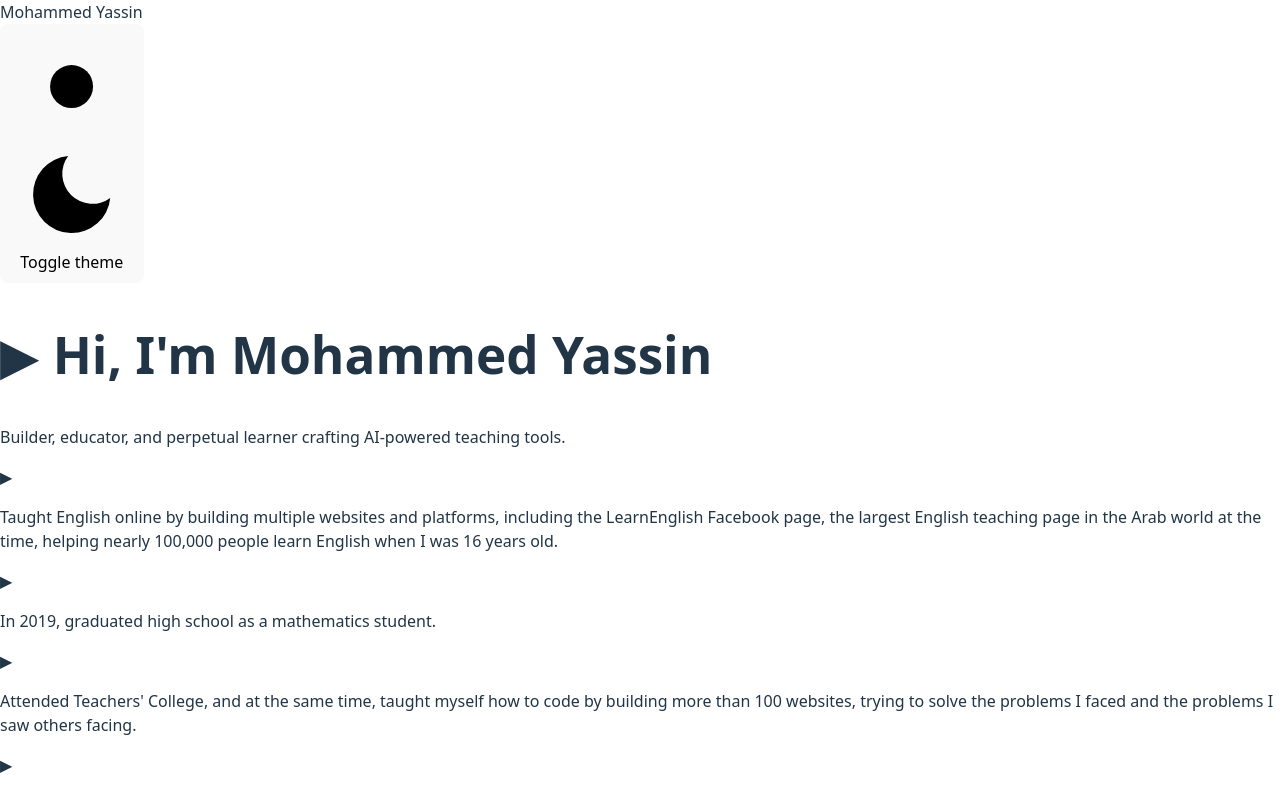
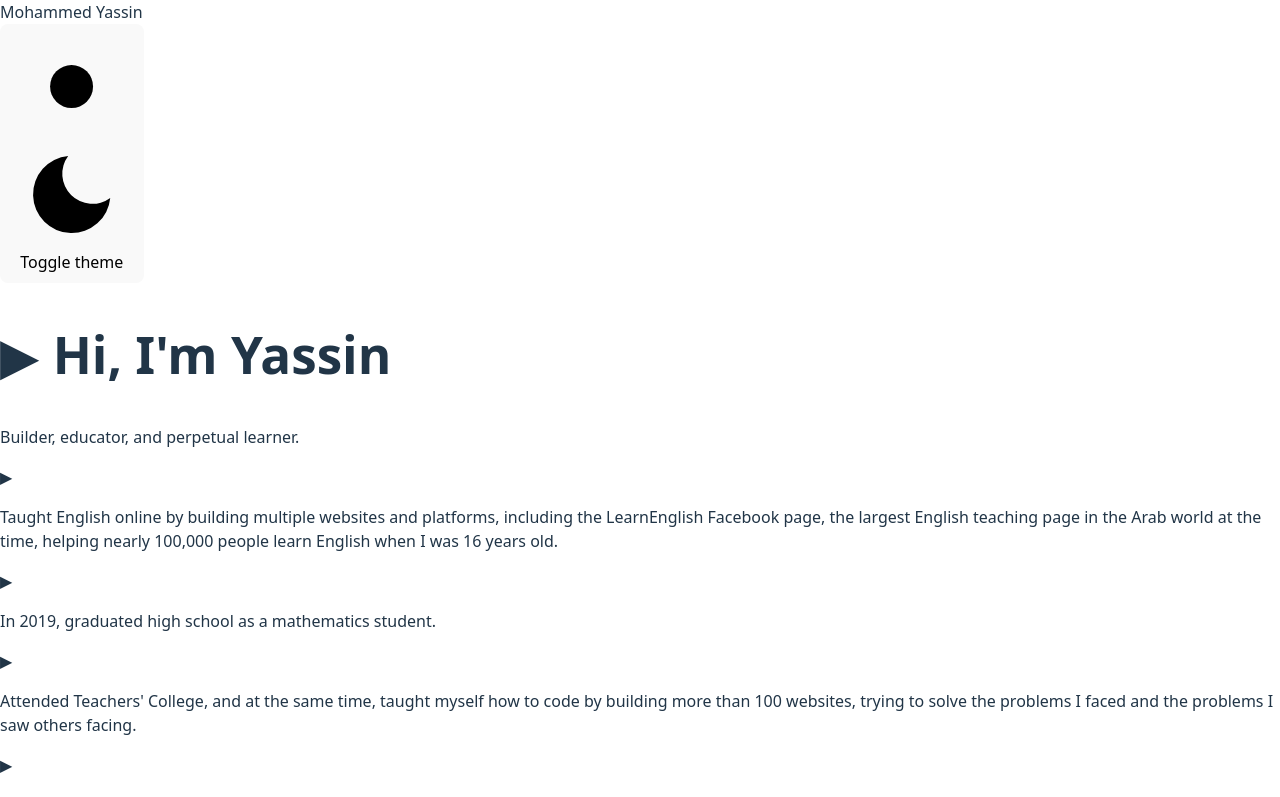
Before and after one commit to yassincodes/moyassin, a React (Vite) app: page / in a window 1280 px wide. Shown: the top 797 px of the page. Built offline with nearby package versions, Linux system fonts and the light colour scheme.

Commit message:
Update App.jsx

```diff
--- a/src/App.jsx
+++ b/src/App.jsx
@@ -113,10 +113,10 @@ export default function App() {
           {/* Hero Section */}
           <section className="hero-section">
             <div className={`hero-title ${isVisible ? "visible" : ""}`}>
-              <h1>▶ Hi, I'm Mohammed Yassin</h1>
+              <h1>▶ Hi, I'm Yassin</h1>
             </div>
             <div className={`hero-subtitle ${isVisible ? "visible" : ""}`}>
-              <p>Builder, educator, and perpetual learner crafting AI-powered teaching tools.</p>
+              <p>Builder, educator, and perpetual learner.</p>
             </div>
           </section>
 
```
